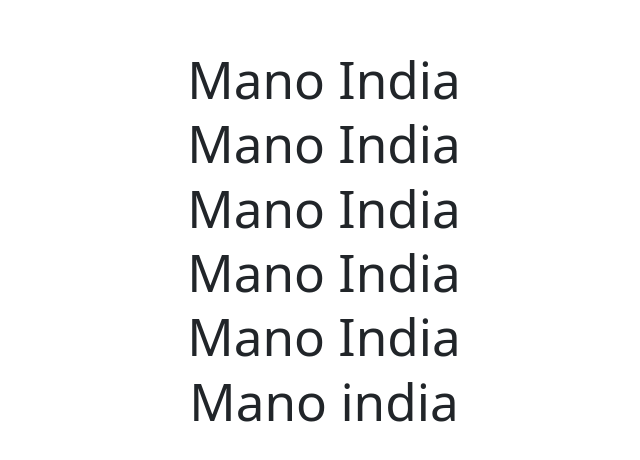
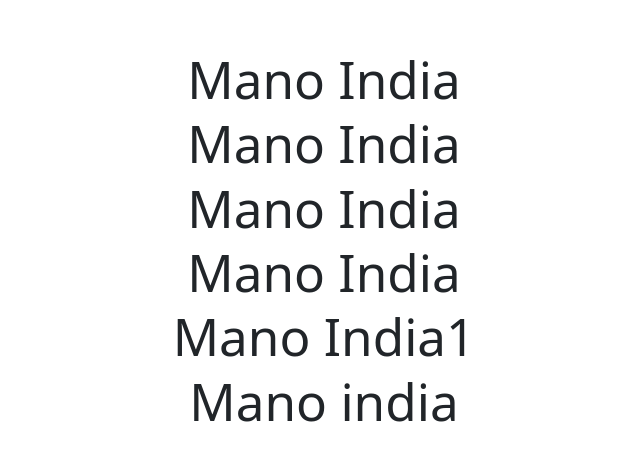
Before and after one commit to nilesh7651/Mano-india-website, a React (Vite) app: page / in a window 1280 px wide. Shown: the part 156-616 px from the top of the page, without its empty margins (316-956 px from the left). Built offline with nearby package versions, Linux system fonts and the light colour scheme.

Commit message:
Change heading text from 'Mano India' to 'Mano India1'

```diff
--- a/src/App.jsx
+++ b/src/App.jsx
@@ -11,7 +11,7 @@ function App() {
       <h1>Mano India</h1>
       <h1>Mano India</h1>
       <h1>Mano India</h1>
-      <h1>Mano India</h1>
+      <h1>Mano India1</h1>
       <Home />
 
     </>
```
